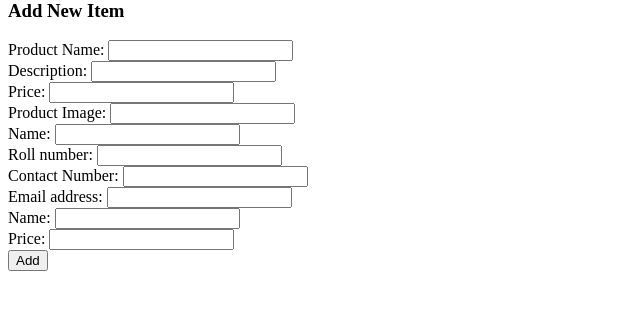
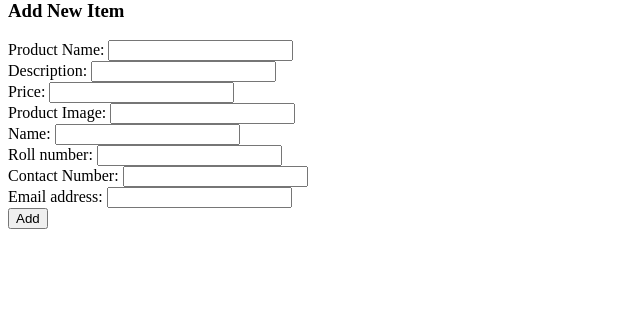
Before and after one commit to vineeth-babu/cs699Project, a Flask app: page /buy-sell in a window 1280 px wide. Shown: the part 166-476 px from the top of the page, without its empty margins (0-640 px from the left). Run offline with Flask 3, Linux system fonts and the light colour scheme.

Commit message:
rectified error

```diff
--- a/templates/buy_sell.html
+++ b/templates/buy_sell.html
@@ -17,8 +17,8 @@
     Roll number: <input type="text" name="name"><br>
     Contact Number: <input type="text" name="name"><br>
     Email address: <input type="text" name="name"><br>
-    Name: <input type="text" name="name"><br>
-    Price: <input type="number" name="price"><br>
+
+
     <input type="submit" value="Add">
 </form>
 {% endblock %}
```
